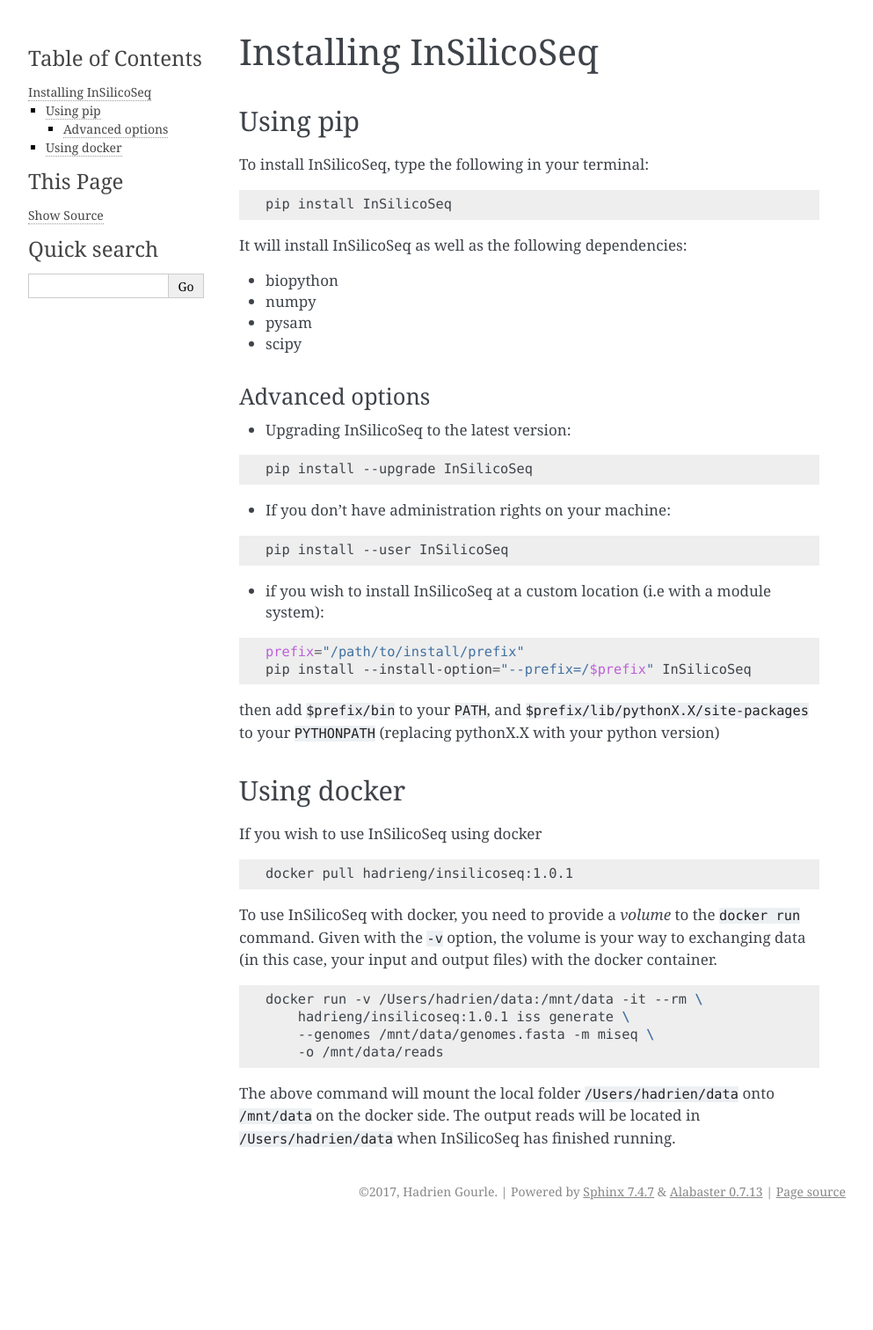
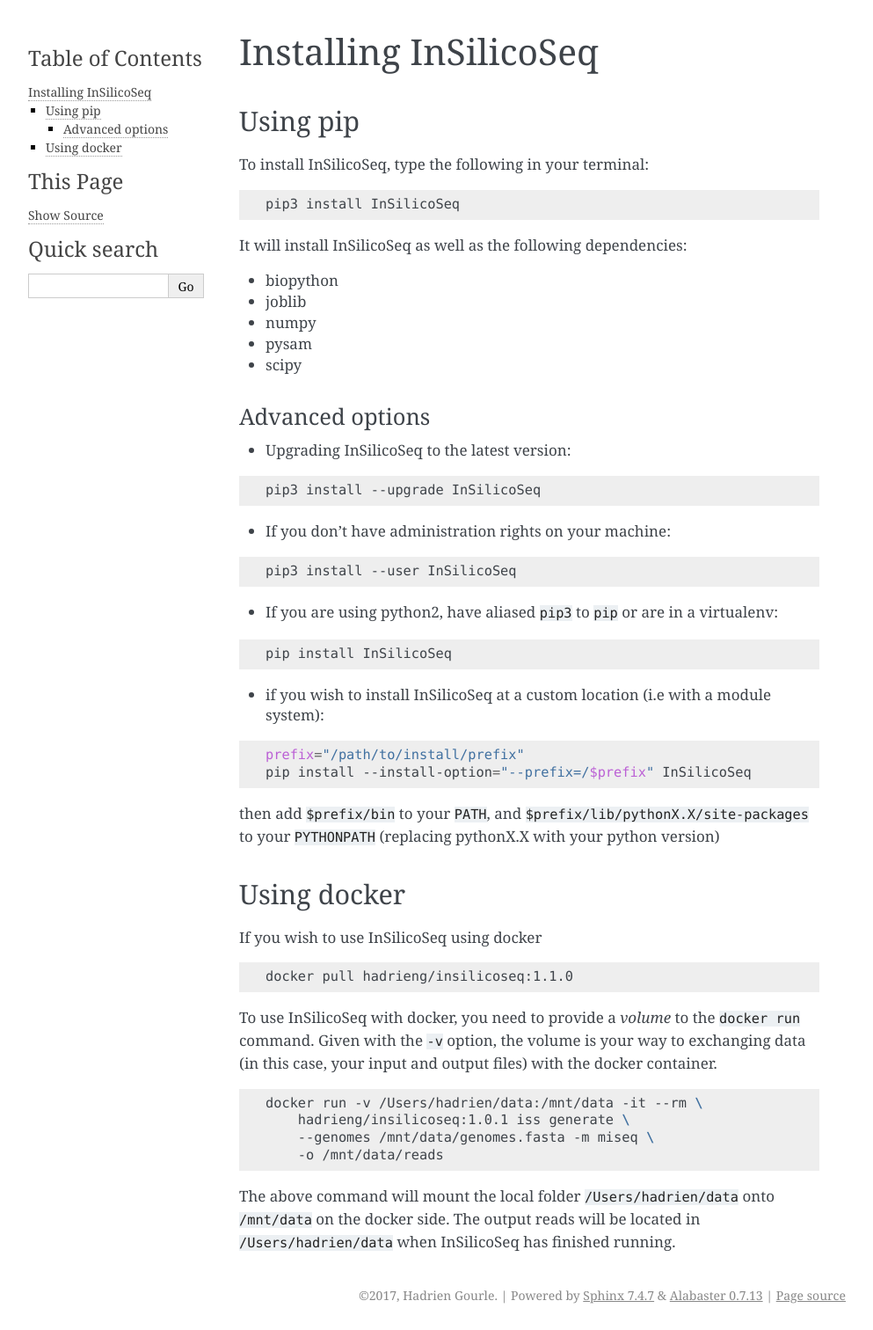
Before and after one commit to HadrienG/InSilicoSeq, a Sphinx documentation site: the page built from doc/iss/install.rst, in a window 1280 px wide. Shown: the whole page at 88% size, without its empty margins (148-1141 px from the left). Built offline with Sphinx 7.4.7, drawn with Linux system fonts in a browser that asks for light colours; before the commit the page ends 1394 px from its top, so only the background shows below that.

```diff
--- a/doc/iss/install.rst
+++ b/doc/iss/install.rst
@@ -12,11 +12,12 @@ To install InSilicoSeq, type the following in your terminal:
 
 .. code-block:: bash
 
-    pip install InSilicoSeq
+    pip3 install InSilicoSeq
 
 It will install InSilicoSeq as well as the following dependencies:
 
 * biopython
+* joblib
 * numpy
 * pysam
 * scipy
@@ -28,13 +29,19 @@ Advanced options
 
 .. code-block:: bash
 
-    pip install --upgrade InSilicoSeq
+    pip3 install --upgrade InSilicoSeq
 
 * If you don't have administration rights on your machine:
 
 .. code-block:: bash
 
-    pip install --user InSilicoSeq
+    pip3 install --user InSilicoSeq
+
+* If you are using python2, have aliased ``pip3`` to ``pip`` or are in a virtualenv:
+
+.. code-block:: bash
+
+    pip install InSilicoSeq
 
 * if you wish to install InSilicoSeq at a custom location (i.e with a module system):
 
@@ -56,7 +63,7 @@ If you wish to use InSilicoSeq using docker
 
 .. code-block:: bash
 
-    docker pull hadrieng/insilicoseq:1.0.1
+    docker pull hadrieng/insilicoseq:1.1.0
 
 To use InSilicoSeq with docker, you need to provide a `volume` to the ``docker run`` command.
 Given with the ``-v`` option, the volume is your way to exchanging data (in this case, your input and output files) with the docker container.
```
Also changed, not shown: doc/iss/generate.rst (+7 -2 lines).
